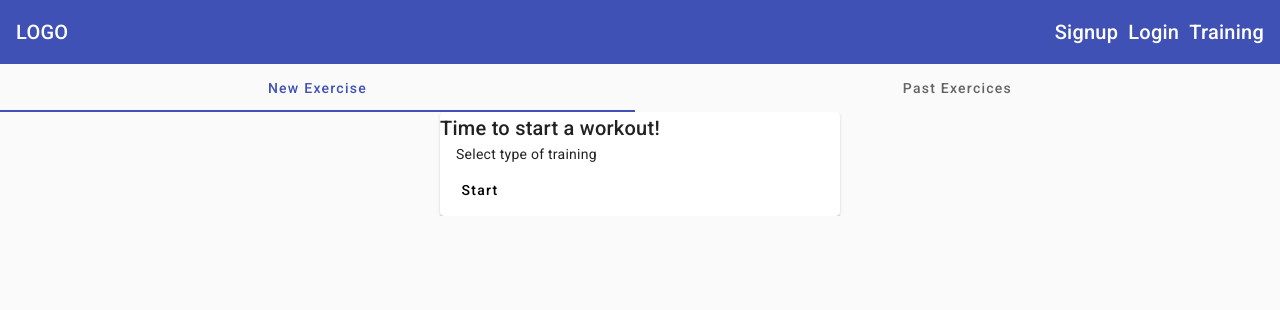
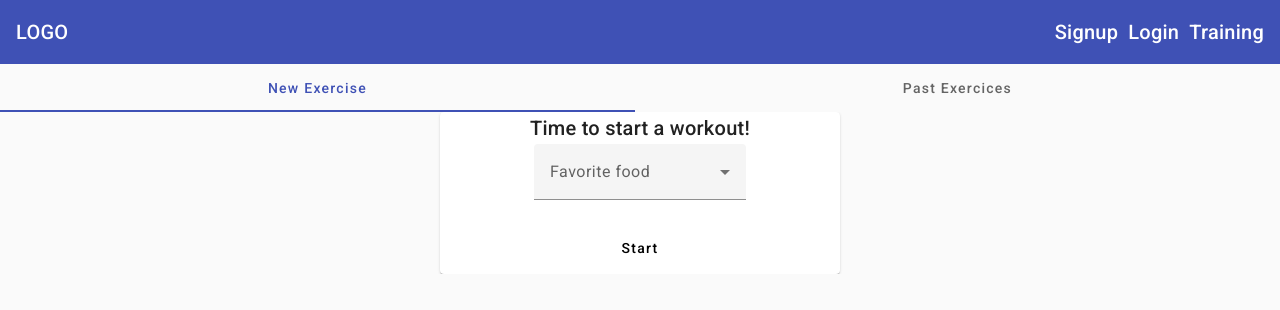
Before and after one commit to med31/angular-material-learn, an Angular app: page /training in a window 1280 px wide. Shown: the top 310 px of the page. Built offline with nearby package versions, Linux system fonts and the light colour scheme.

Commit message:
48. Adding a Dropdown Menu and make component center

```diff
--- a/src/app/training/new-training/new-training.component.html
+++ b/src/app/training/new-training/new-training.component.html
@@ -1,10 +1,17 @@
 <section class="new-training" fxLayout fxLayoutAlign="center">
   <mat-card fxFlex="400px">
-    <mat-card-title>Time to start a workout!</mat-card-title>
-    <mat-card-content>
-      Select type of training
-    </mat-card-content>
-    <mat-card-actions>
+    <mat-card-title fxLayoutAlign="center">Time to start a workout!</mat-card-title>
+      <mat-card-content fxLayoutAlign="center">
+        <mat-form-field>
+          <mat-select placeholder="Favorite food">
+            <mat-option value="crunches">Crunches</mat-option>
+            <mat-option value="touch-toes">Touch Toes</mat-option>
+            <mat-option value="touch-toes">Side Lunges</mat-option>
+            <mat-option value="touch-toes">Burpees</mat-option>
+          </mat-select>
+        </mat-form-field>
+      </mat-card-content>
+    <mat-card-actions fxLayoutAlign="center">
       <button type="submit" mat-button> Start</button>
     </mat-card-actions>
   </mat-card>
```
Also changed, not shown: src/app/app.module.ts (+5 -2 lines).
